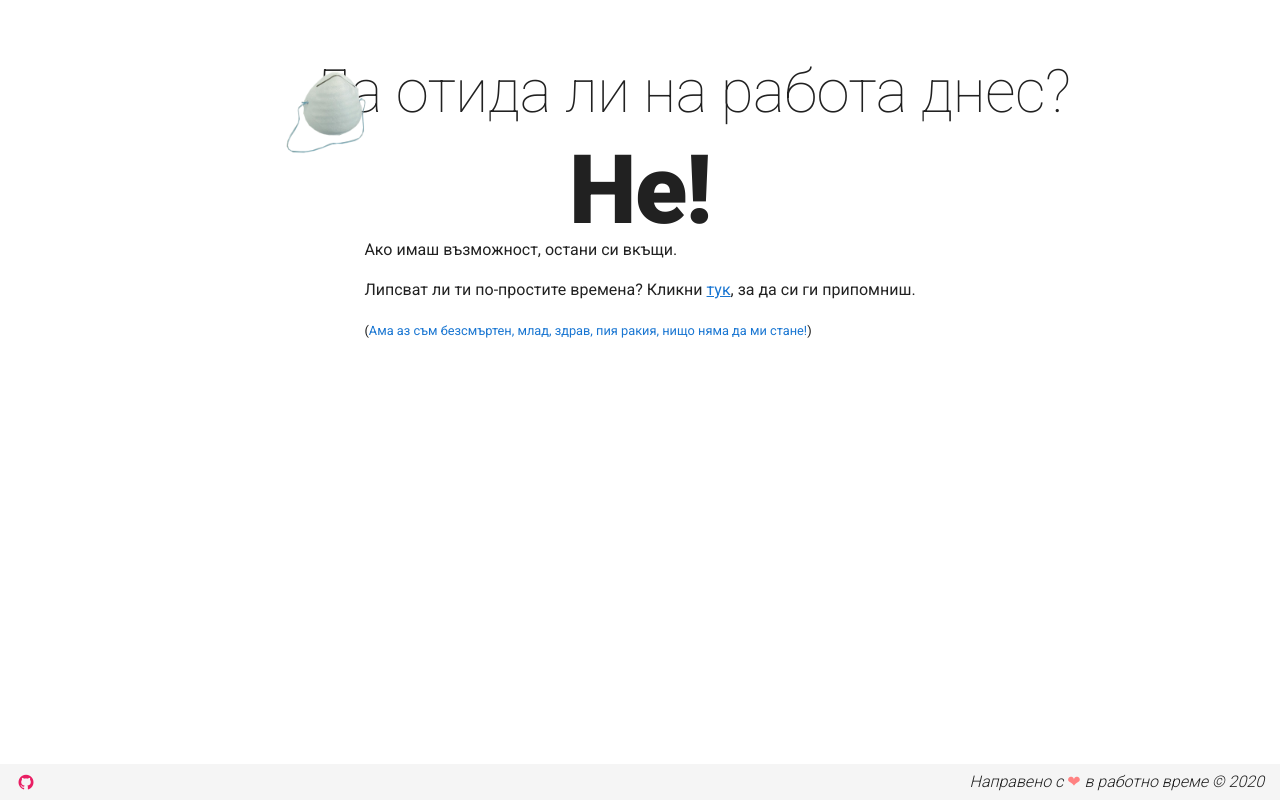
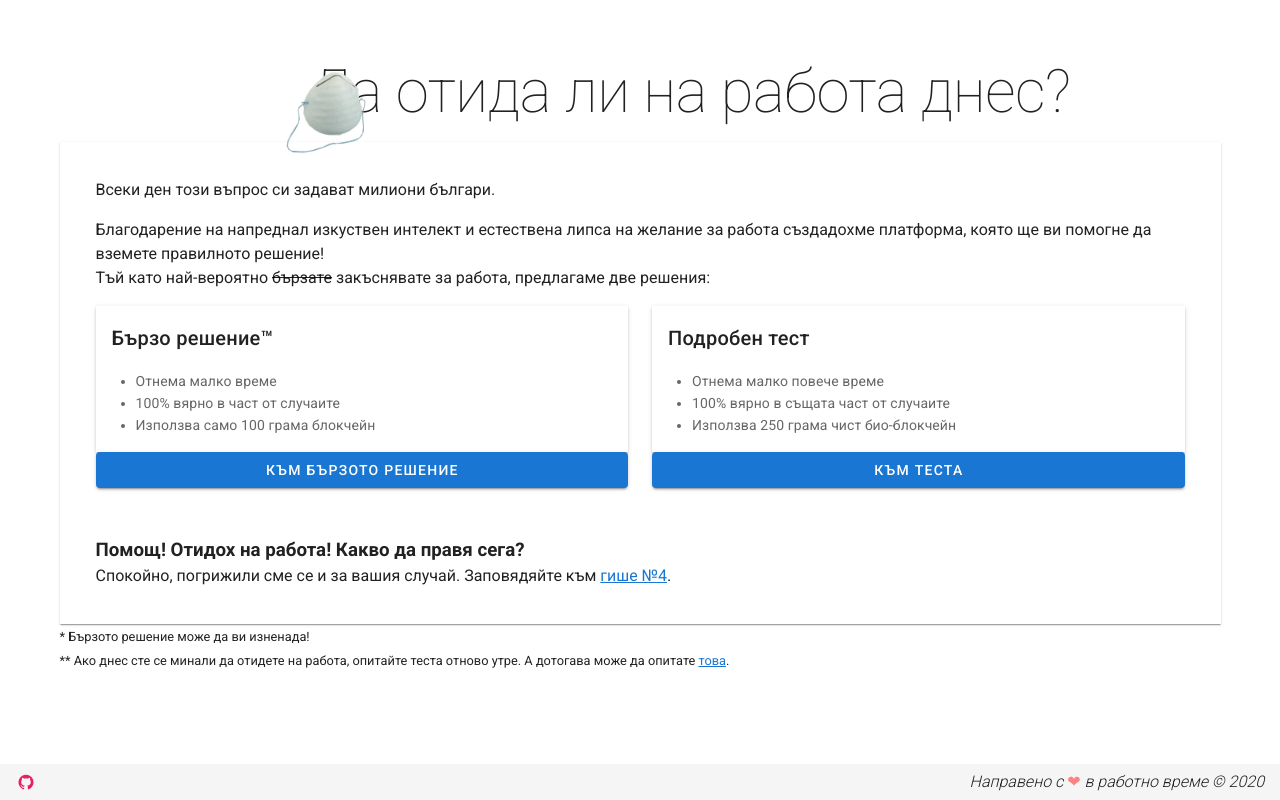
Before and after one commit to chilyashev/dolr, a Nuxt app: page / in a window 1280 px wide. Built offline with nearby package versions, Linux system fonts and the light colour scheme.

Commit message:
Return old version

```diff
--- a/pages/forgotten-times.vue
+++ /dev/null
@@ -1,62 +0,0 @@
-<template>
-  <v-layout column justify-center align-center>
-    <v-flex xs12 sm6 md4 lg4>
-      <v-sheet class="pa-9" elevation="1">
-        <p>Всеки ден този въпрос си задават милиони българи.</p>
-        <p>
-          Благодарение на напреднал изкуствен интелект и естествена липса на желание за работа създадохме платформа,
-          която ще ви помогне да вземете правилното решение!
-          <br />Тъй като най-вероятно
-          <del>бързате</del> закъснявате за работа, предлагаме две решения:
-        </p>
-        <v-row>
-          <v-col cols="12" sm="6">
-            <v-card tile>
-              <v-card-title>Бързо решение&trade;</v-card-title>
-              <v-card-text>
-                <ul>
-                  <li>Отнема малко време</li>
-                  <li>100% вярно в част от случаите</li>
-                  <li>Използва само 100 грама блокчейн</li>
-                </ul>
-              </v-card-text>
-            </v-card>
-            <v-btn color="primary" nuxt to="/42" block>Към бързото решение</v-btn>
-          </v-col>
-          <v-col cols="12" sm="6">
-            <v-card tile>
-              <v-card-title>Подробен тест</v-card-title>
-              <v-card-text>
-                <ul>
-                  <li>Отнема малко повече време</li>
-                  <li>100% вярно в същата част от случаите</li>
-                  <li>Използва 250 грама чист био-блокчейн</li>
-                </ul>
-              </v-card-text>
-            </v-card>
-            <v-btn color="primary" nuxt to="/assess" block>Към теста</v-btn>
-          </v-col>
-        </v-row>
-        <v-row class="mt-9">
-          <v-col>
-            <h3>Помощ! Отидох на работа! Какво да правя сега?</h3>
-            Спокойно, погрижили сме се и за вашия случай. Заповядяйте към <nuxt-link to="gishe_4">гише №4</nuxt-link>.
-          </v-col>
-        </v-row>
-      </v-sheet>
-      <p>
-        <small class="text-left">* Бързото решение може да ви изненада!</small>
-        <br />
-        <small
-          class="text-left"
-        >** Ако днес сте се минали да отидете на работа, опитайте теста отново утре. А дотогава може да опитате <a href="https://lmgtfy.com/?q=%D0%BF%D0%B0%D1%81%D0%B8%D0%B0%D0%BD%D1%81+%D0%B8+%D0%BC%D0%B8%D0%BD%D0%B8%D1%87%D0%BA%D0%B8">това</a>.</small>
-      </p>
-    </v-flex>
-  </v-layout>
-</template>
-
-<script>
-export default {
-  components: {}
-};
-</script>
--- a/pages/index.vue
+++ b/pages/index.vue
@@ -1,41 +1,62 @@
 <template>
   <v-layout column justify-center align-center>
     <v-flex xs12 sm6 md4 lg4>
-      <div class="display-4 font-weight-black text-center">Не!</div>
-      <div class="mb-2">
-        <p>Ако имаш възможност, остани си вкъщи.</p>
-        <p>Липсват ли ти по-простите времена? Кликни <nuxt-link to='/forgotten-times'>тук</nuxt-link>, за да си ги припомниш.</p>
-      </div>
-      <small> (<a @click='butVisible = !butVisible'>Ама аз съм безсмъртен, млад, здрав, пия ракия, нищо няма да ми стане!</a>)</small>
-
+      <v-sheet class="pa-9" elevation="1">
+        <p>Всеки ден този въпрос си задават милиони българи.</p>
+        <p>
+          Благодарение на напреднал изкуствен интелект и естествена липса на желание за работа създадохме платформа,
+          която ще ви помогне да вземете правилното решение!
+          <br />Тъй като най-вероятно
+          <del>бързате</del> закъснявате за работа, предлагаме две решения:
+        </p>
+        <v-row>
+          <v-col cols="12" sm="6">
+            <v-card tile>
+              <v-card-title>Бързо решение&trade;</v-card-title>
+              <v-card-text>
+                <ul>
+                  <li>Отнема малко време</li>
+                  <li>100% вярно в част от случаите</li>
+                  <li>Използва само 100 грама блокчейн</li>
+                </ul>
+              </v-card-text>
+            </v-card>
+            <v-btn color="primary" nuxt to="/42" block>Към бързото решение</v-btn>
+          </v-col>
+          <v-col cols="12" sm="6">
+            <v-card tile>
+              <v-card-title>Подробен тест</v-card-title>
+              <v-card-text>
+                <ul>
+                  <li>Отнема малко повече време</li>
+                  <li>100% вярно в същата част от случаите</li>
+                  <li>Използва 250 грама чист био-блокчейн</li>
+                </ul>
+              </v-card-text>
+            </v-card>
+            <v-btn color="primary" nuxt to="/assess" block>Към теста</v-btn>
+          </v-col>
+        </v-row>
+        <v-row class="mt-9">
+          <v-col>
+            <h3>Помощ! Отидох на работа! Какво да правя сега?</h3>
+            Спокойно, погрижили сме се и за вашия случай. Заповядяйте към <nuxt-link to="gishe_4">гише №4</nuxt-link>.
+          </v-col>
+        </v-row>
+      </v-sheet>
+      <p>
+        <small class="text-left">* Бързото решение може да ви изненада!</small>
+        <br />
+        <small
+          class="text-left"
+        >** Ако днес сте се минали да отидете на работа, опитайте теста отново утре. А дотогава може да опитате <a href="https://lmgtfy.com/?q=%D0%BF%D0%B0%D1%81%D0%B8%D0%B0%D0%BD%D1%81+%D0%B8+%D0%BC%D0%B8%D0%BD%D0%B8%D1%87%D0%BA%D0%B8">това</a>.</small>
+      </p>
     </v-flex>
-     <v-sheet class="pa-9" elevation="1" v-show='butVisible'>
-       Причини да си останеш вкъщи:
-       <ol>
-         <li>Без трафик към работата!</li>
-         <li>Може да заразиш други.</li>
-         <li>Може да наваксаш с всичко вкъщи, което отлагаш толкова време. </li>
-         <li>Има изследвания, които твърдят, че след прекарване на инфекцията остават белези по белия дроб и са възможни трайни увреждания. Source: <a href="https://www.sciencealert.com/even-those-who-recover-from-corona-can-be-left-gasping-for-breath-afterwards">https://www.sciencealert.com/even-those-who-recover-from-corona-can-be-left-gasping-for-breath-afterwards</a></li>
-         <li>Може да намалиш контактите с други хора!</li>
-         <li>Може да прекараш всички работни срещи само по бельо<abbr title="Ако забравиш да спреш камерата, ще е забавно за всички">*</abbr>!</li>
-         <li>Без трафик към вкъщи!</li>
-       </ol>
-
-      </v-sheet>
-
   </v-layout>
 </template>
 
 <script>
 export default {
-  components: {},
-  data(){
-    return {
-      butVisible: false
-    }
-  },
-  methods: {
-
-  }
+  components: {}
 };
 </script>
```
